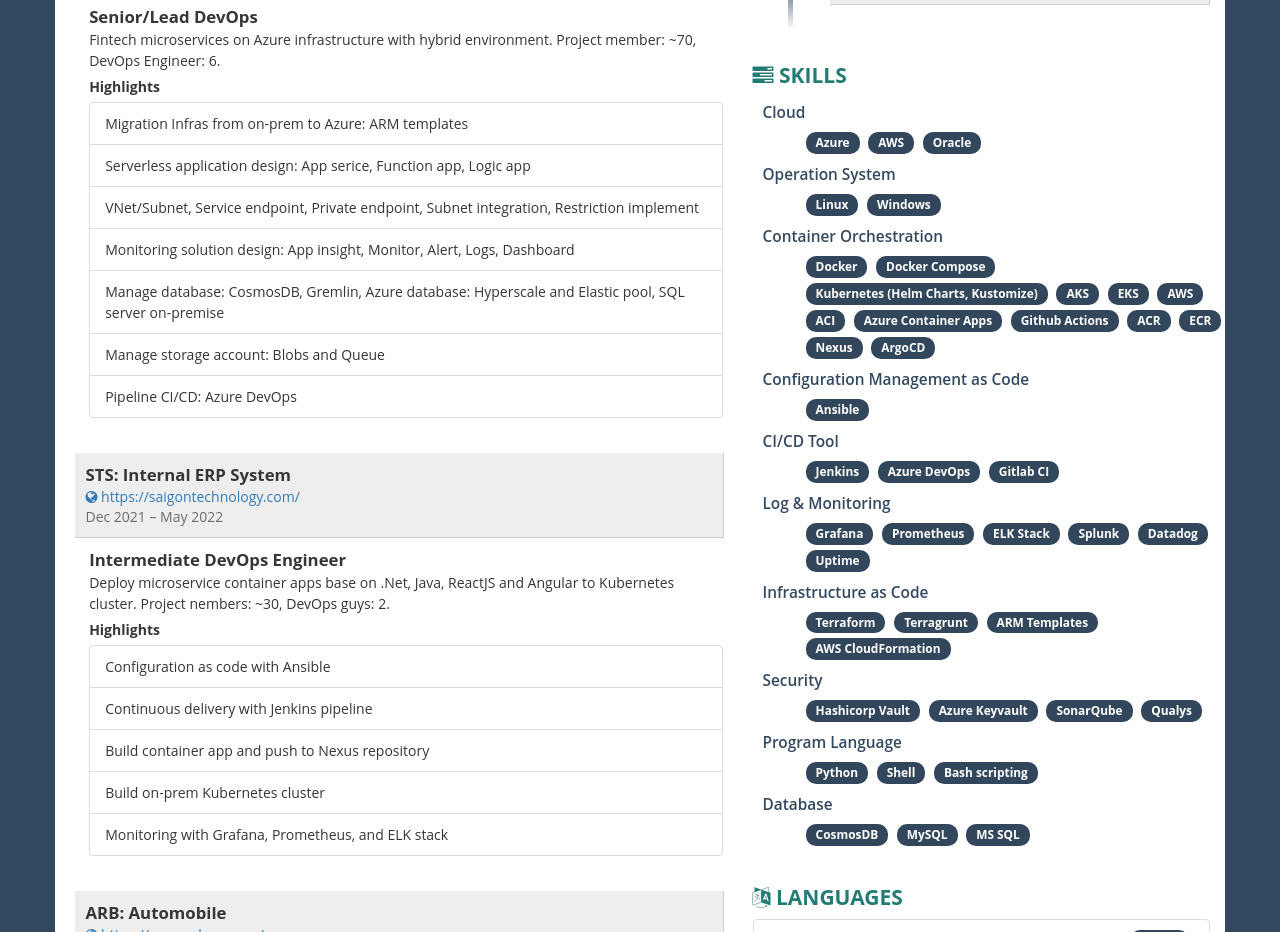
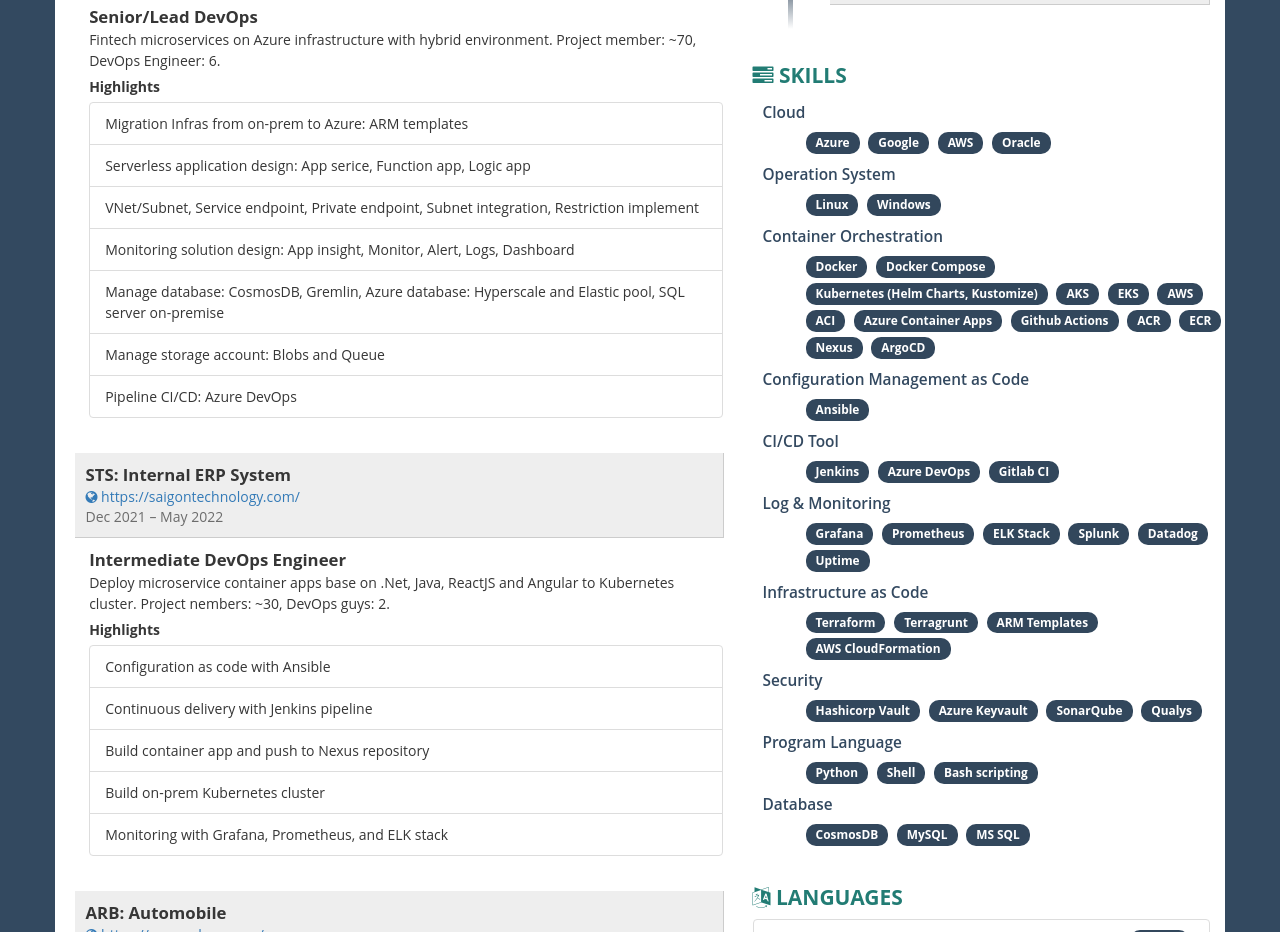
Before and after one commit to cloudexams/resume-vuvanbaongoc, a plain HTML site: page index.html in a window 1280 px wide. Shown: the part 1600-2532 px from the top of the page. Drawn offline with nearby package versions, Linux system fonts and the light colour scheme; a web font is replaced by a local one.

Commit message:
Update index.html

```diff
--- a/index.html
+++ b/index.html
@@ -739,6 +739,7 @@
                         <div class="item-skills">Cloud</div>
                         <div class="col-sm-offset-1 col-sm-12 clearfix">
                           <span class="skill badge">Azure</span>
+                          <span class="skill badge">Google</span>
                           <span class="skill badge">AWS</span>
                           <span class="skill badge">Oracle</span>
                         </div>
```
